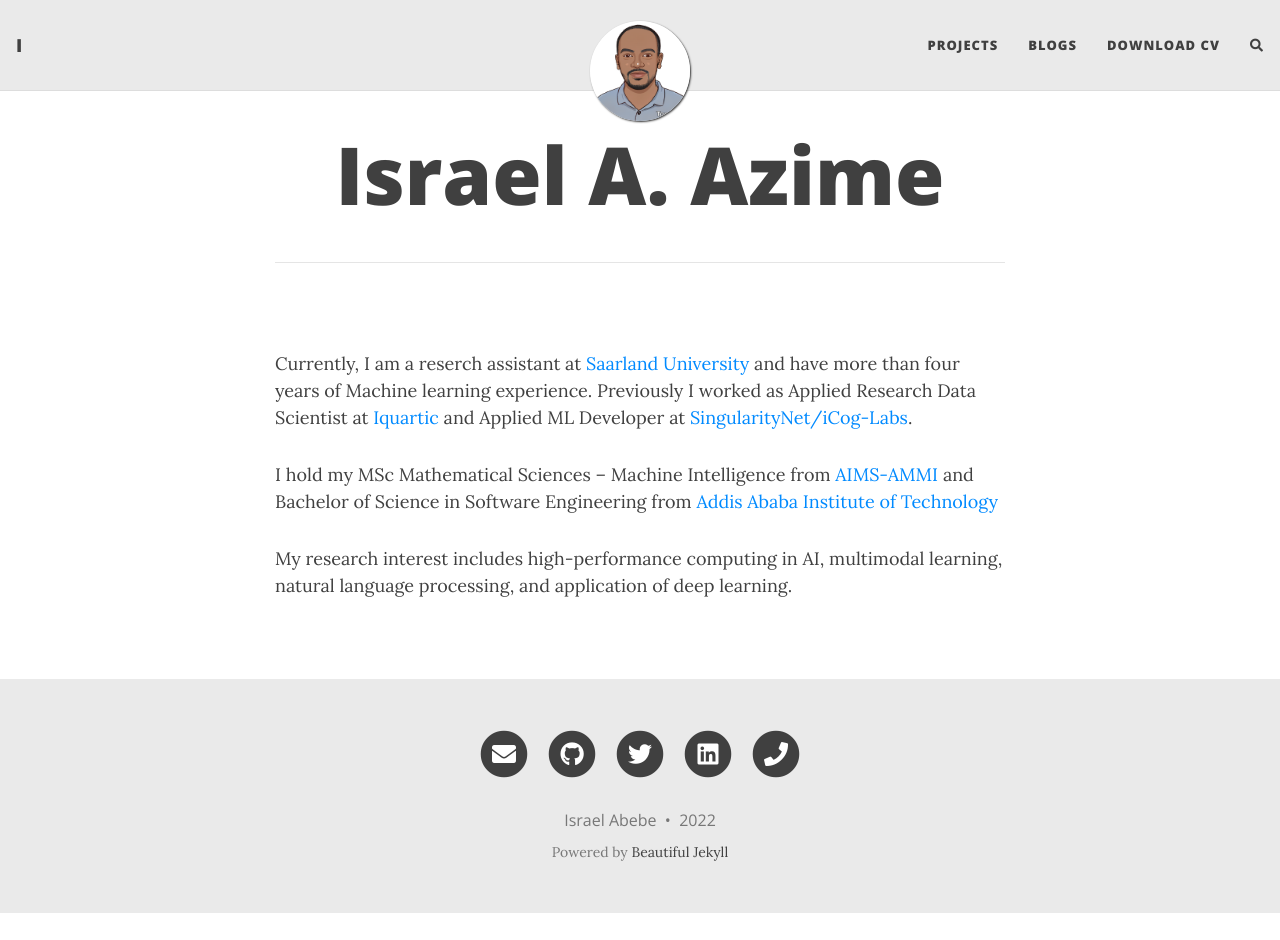
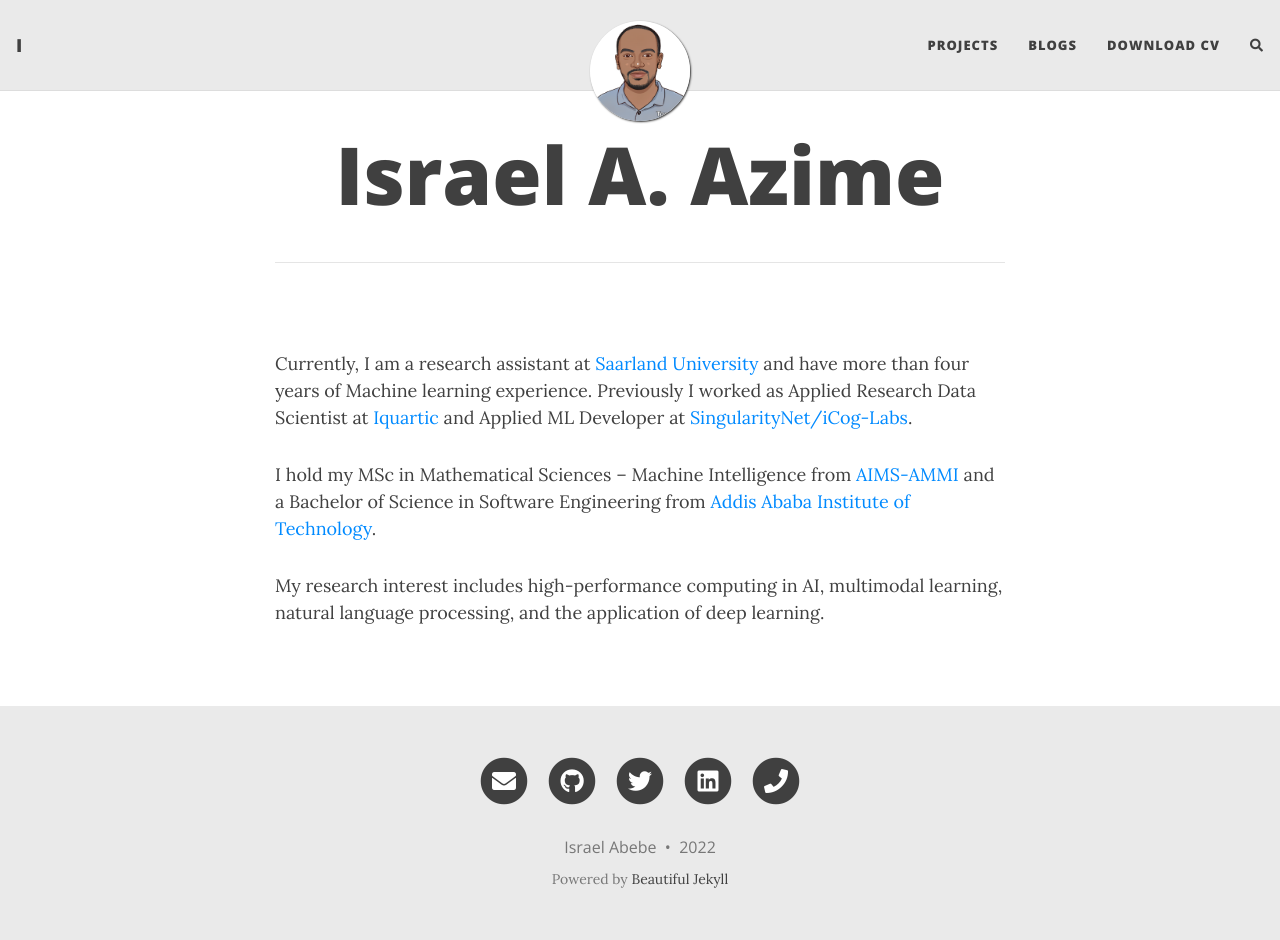
Before and after one commit to IsraelAbebe/Israelabebe.github.io, a Jekyll site: the page built from index.md, in a window 1280 px wide and 940 px high. Built offline with Jekyll 4.4.1, drawn with Linux system fonts in a browser that asks for light colours; nearby versions of some CDN libraries; comment, search, counter and statistics services are not loaded.

Commit message:
proofread

```diff
--- a/index.md
+++ b/index.md
@@ -10,18 +10,15 @@ Wellcome to my page!  -->
 <hr>
 <br>
 
-Currently, I am a reserch assistant at [Saarland University](https://www.uni-saarland.de/en/home.html) and have more than four years of Machine learning experience.
-Previously I worked as Applied Research Data Scientist at [Iquartic](https://iquartic.com/) and Applied ML Developer at [SingularityNet/iCog-Labs](https://singularitynet.io/).
 
 
-
-I hold my MSc Mathematical Sciences – Machine Intelligence from [AIMS-AMMI](https://aimsammi.org/)  and Bachelor of Science in Software Engineering from [Addis Ababa Institute of Technology](http://www.aait.edu.et/)
+Currently, I am a research assistant at [Saarland University](https://www.uni-saarland.de/en/home.html) and have more than four years of Machine learning experience. Previously I worked as Applied Research Data Scientist at [Iquartic](https://iquartic.com/) and Applied ML Developer at [SingularityNet/iCog-Labs](https://singularitynet.io/).
 
 
-
-My research interest includes high-performance computing in AI, multimodal learning, natural language processing, and application of deep learning.
+I hold my MSc in Mathematical Sciences – Machine Intelligence from [AIMS-AMMI](https://aimsammi.org/)  and a Bachelor of Science in Software Engineering from [Addis Ababa Institute of Technology](http://www.aait.edu.et/).
 
 
+My research interest includes high-performance computing in AI, multimodal learning, natural language processing, and the application of deep learning.
 
 <!-- <hr> -->
 
```
